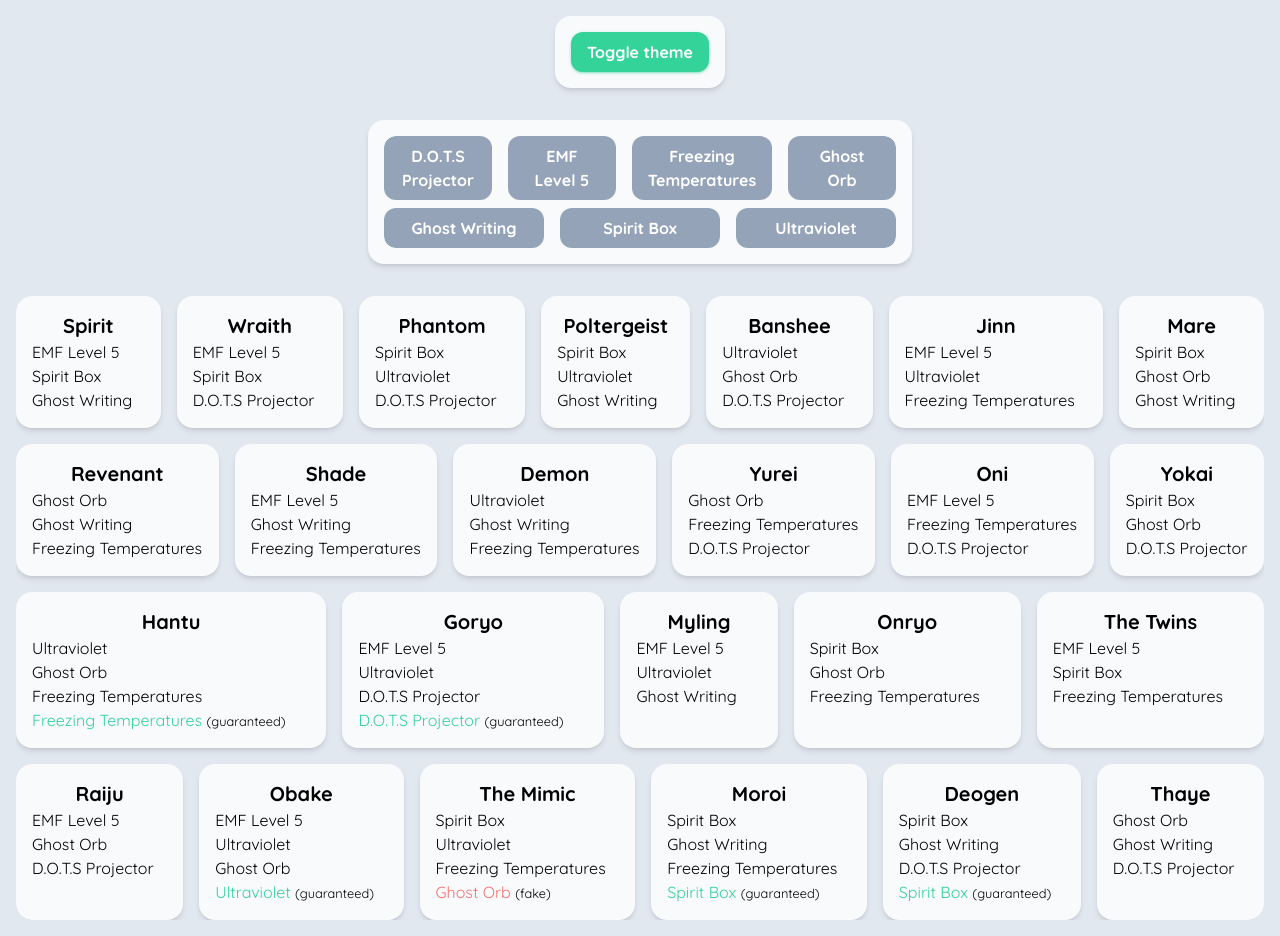
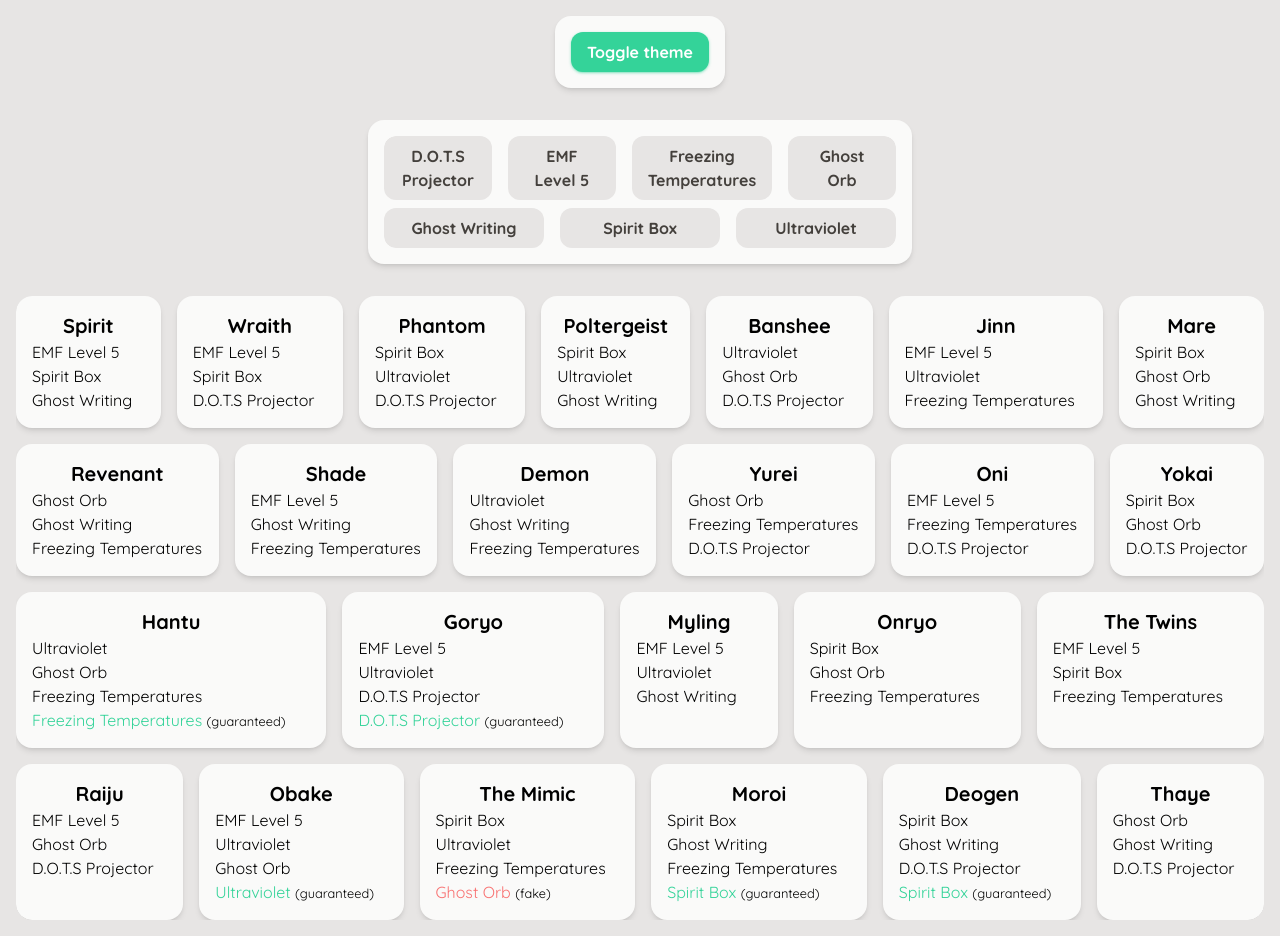
Before and after one commit to luizffgv/phasmoo, a Next.js app: page / in a window 1280 px wide. Built offline with nearby package versions, Linux system fonts and the light colour scheme.

Commit message:
Change color scheme

```diff
--- a/src/app/_components/button.tsx
+++ b/src/app/_components/button.tsx
@@ -36,8 +36,11 @@ export default function Button(props: Props) {
     "danger" in props
       ? "bg-red-400"
       : "weak" in props
-        ? "bg-slate-400"
+        ? "bg-stone-200 dark:bg-stone-700"
         : "bg-emerald-400";
+
+  const text =
+    "weak" in props ? "text-stone-700 dark:text-white" : "text-white";
 
   const shadow =
     "danger" in props
@@ -52,14 +55,14 @@ export default function Button(props: Props) {
         <Link
           href={props.href}
           target={props.target}
-          className={`rounded-xl px-4 py-2 font-bold text-white transition-all ${bg} ${shadow} ${props.className ?? ""}`}
+          className={`rounded-xl px-4 py-2 font-bold  transition-all ${text} ${bg} ${shadow} ${props.className ?? ""}`}
           aria-label={props["aria-label"]}
         >
           {props.children}
         </Link>
       ) : (
         <button
-          className={`rounded-xl px-4 py-2 font-bold text-white transition-all ${bg} ${shadow} ${props.className ?? ""}`}
+          className={`rounded-xl px-4 py-2 font-bold transition-all ${text} ${bg} ${shadow} ${props.className ?? ""}`}
           aria-label={props["aria-label"]}
           onClick={props.onClick}
         >
--- a/src/app/_components/card.tsx
+++ b/src/app/_components/card.tsx
@@ -7,7 +7,7 @@ export default function Card({
 }) {
   return (
     <div
-      className={`w-fit max-w-full rounded-2xl bg-slate-50 p-4 shadow-md transition-colors dark:bg-slate-700 ${className}`}
+      className={`w-fit max-w-full rounded-2xl bg-stone-50 p-4 shadow-md transition-colors dark:bg-stone-800 ${className}`}
     >
       {children}
     </div>
--- a/src/app/layout.tsx
+++ b/src/app/layout.tsx
@@ -25,7 +25,7 @@ export default function RootLayout({
         <script src="/initial-theme-applier.js"></script>
       </head>
       <body
-        className={`${quicksand.className} flex h-dvh flex-col items-center gap-8 bg-slate-200 p-4 transition-colors sm:h-auto dark:bg-slate-900 dark:text-white`}
+        className={`${quicksand.className} flex h-dvh flex-col items-center gap-8 bg-stone-200 p-4 transition-colors sm:h-auto dark:bg-stone-900 dark:text-white`}
       >
         <ThemeSwitcher></ThemeSwitcher>
         {children}
```
